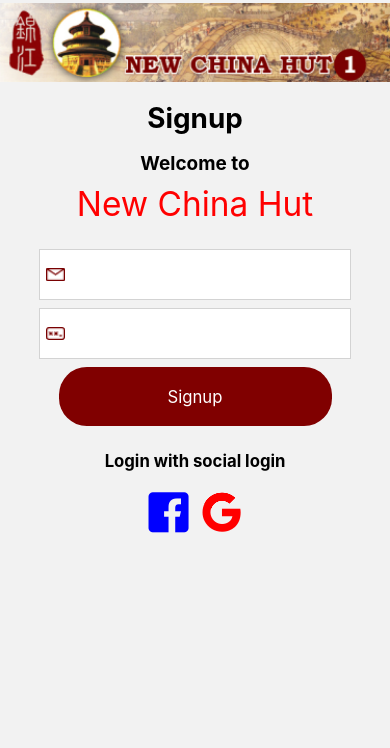
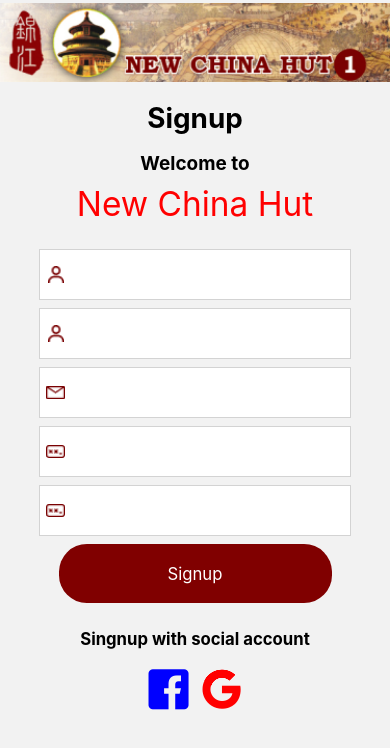
Before and after one commit to Complete-Software-So-utions/NewChinaHut, a React Native app: screen /Signup in a window 390 px wide. Shown: the top 748 px of the page. Built offline with nearby package versions, Linux system fonts and the light colour scheme.

Commit message:
fifth commit

```diff
--- a/src/screens/Login.js
+++ b/src/screens/Login.js
@@ -53,7 +53,7 @@
           fontWeight: 'bold',
           color: 'black',
         }}>
-        Login with social login
+        Login with social account
       </Text>
       <View
         style={{
--- a/src/screens/Signup.js
+++ b/src/screens/Signup.js
@@ -27,7 +27,31 @@
       <View style={{marginTop: height * 0.02}}>
         <View style={styles.con}>
           <Image
+            source={require('../assets/user.png')}
+            resizeMode="contain"
+            style={styles.icon}
+          />
+          <TextInput style={styles.ti} onChangeText={() => {}} />
+        </View>
+        <View style={styles.con}>
+          <Image
+            source={require('../assets/user.png')}
+            resizeMode="contain"
+            style={styles.icon}
+          />
+          <TextInput style={styles.ti} onChangeText={() => {}} />
+        </View>
+        <View style={styles.con}>
+          <Image
             source={require('../assets/email.png')}
+            resizeMode="contain"
+            style={styles.icon}
+          />
+          <TextInput style={styles.ti} onChangeText={() => {}} />
+        </View>
+        <View style={styles.con}>
+          <Image
+            source={require('../assets/pass.png')}
             resizeMode="contain"
             style={styles.icon}
           />
@@ -52,7 +76,7 @@
           fontWeight: 'bold',
           color: 'black',
         }}>
-        Login with social login
+        Singnup with social account
       </Text>
       <View
         style={{
```
Also changed, not shown: src/assets/user.png (added).
